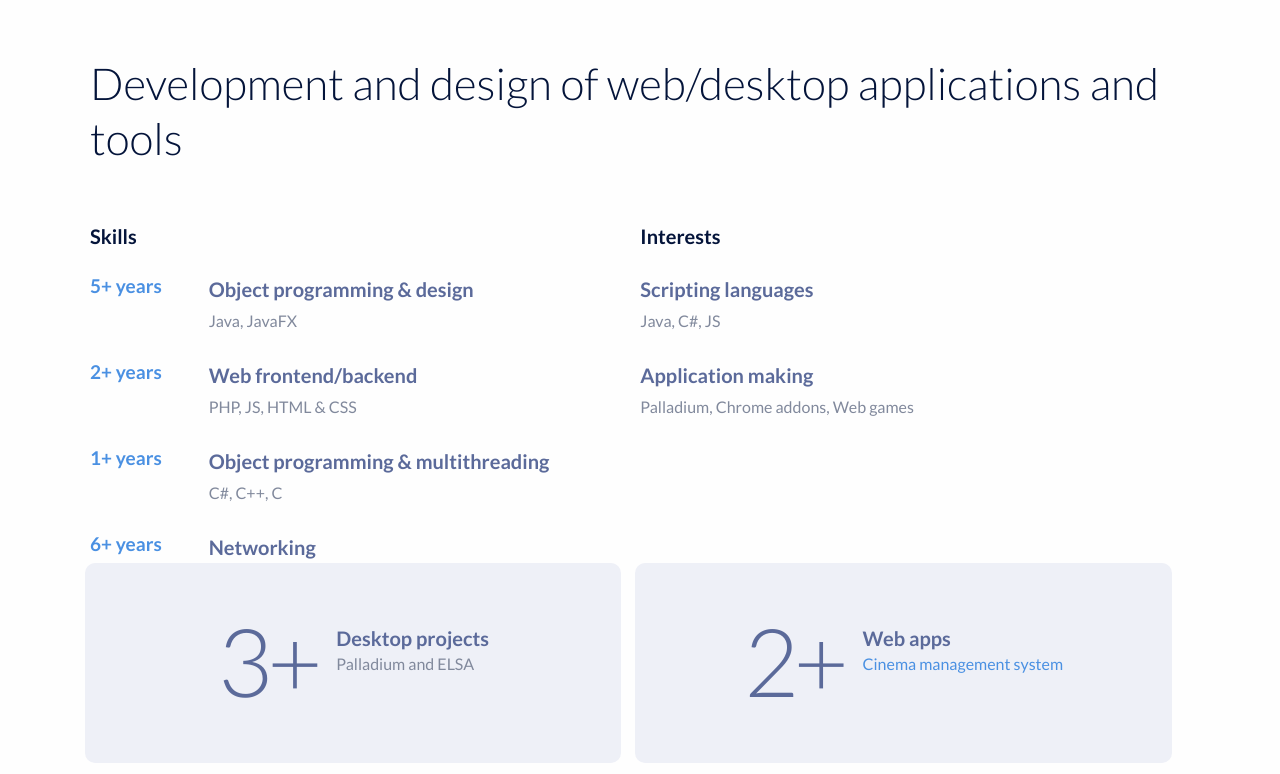
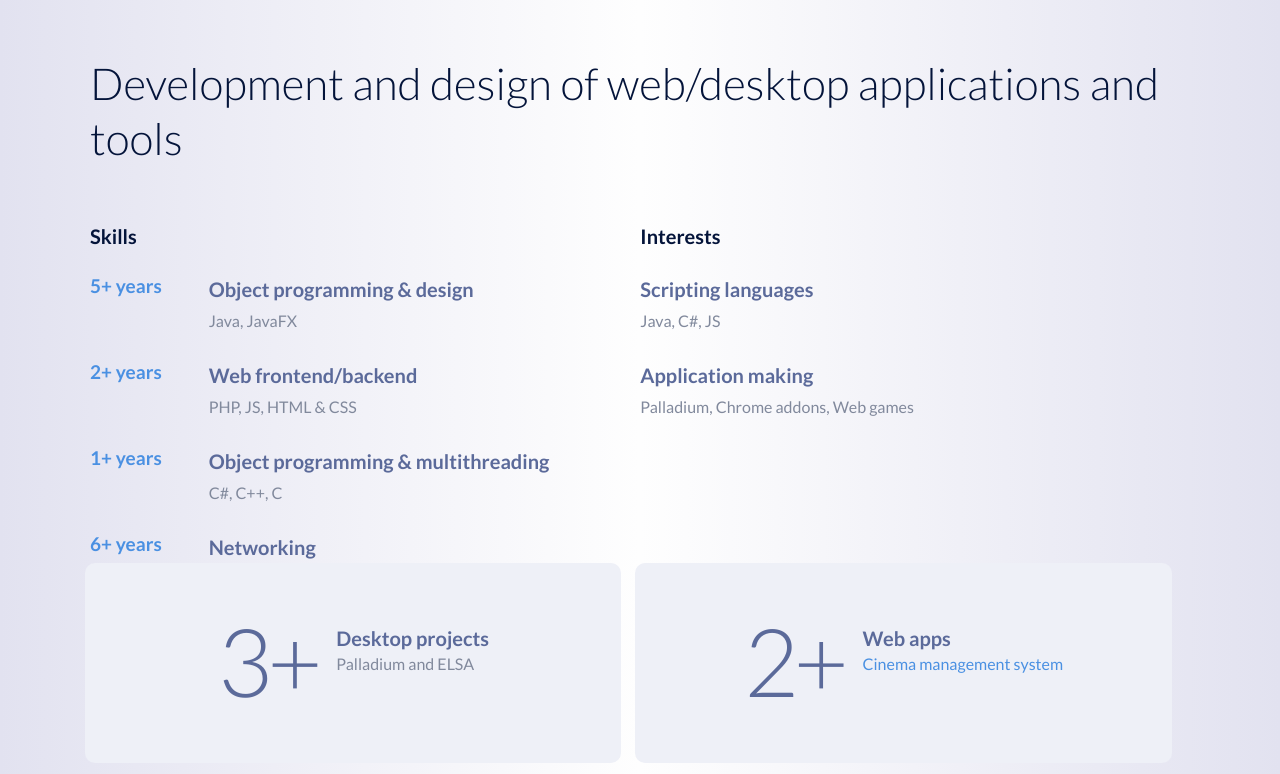
Before and after one commit to pPetrBednar/ppetrbednar.github.io, a plain HTML site: page index.html in a window 1280 px wide. Shown: the part 168-942 px from the top of the page. Drawn offline with Linux system fonts and the light colour scheme.

Commit message:
Update styles.css

```diff
--- a/styles.css
+++ b/styles.css
@@ -49,7 +49,8 @@ body {
     text-rendering : optimizeLegibility;
     -webkit-font-smoothing : antialiased;
     font-size: 19px;
-    background-color: #FEFEFE;
+    background: rgb(226,226,240);
+    background: linear-gradient(90deg, rgba(226,226,240,1) 0%, rgba(254,254,254,1) 50%, rgba(226,226,240,1) 100%);
     color: #04143A;
 }
 ol, ul {
@@ -374,7 +375,7 @@ li .description {
         margin: 0px auto;
     }
     .cards {
-        margin-top: 250px;
+        margin-top: 450px;
     }
 }
 
```
